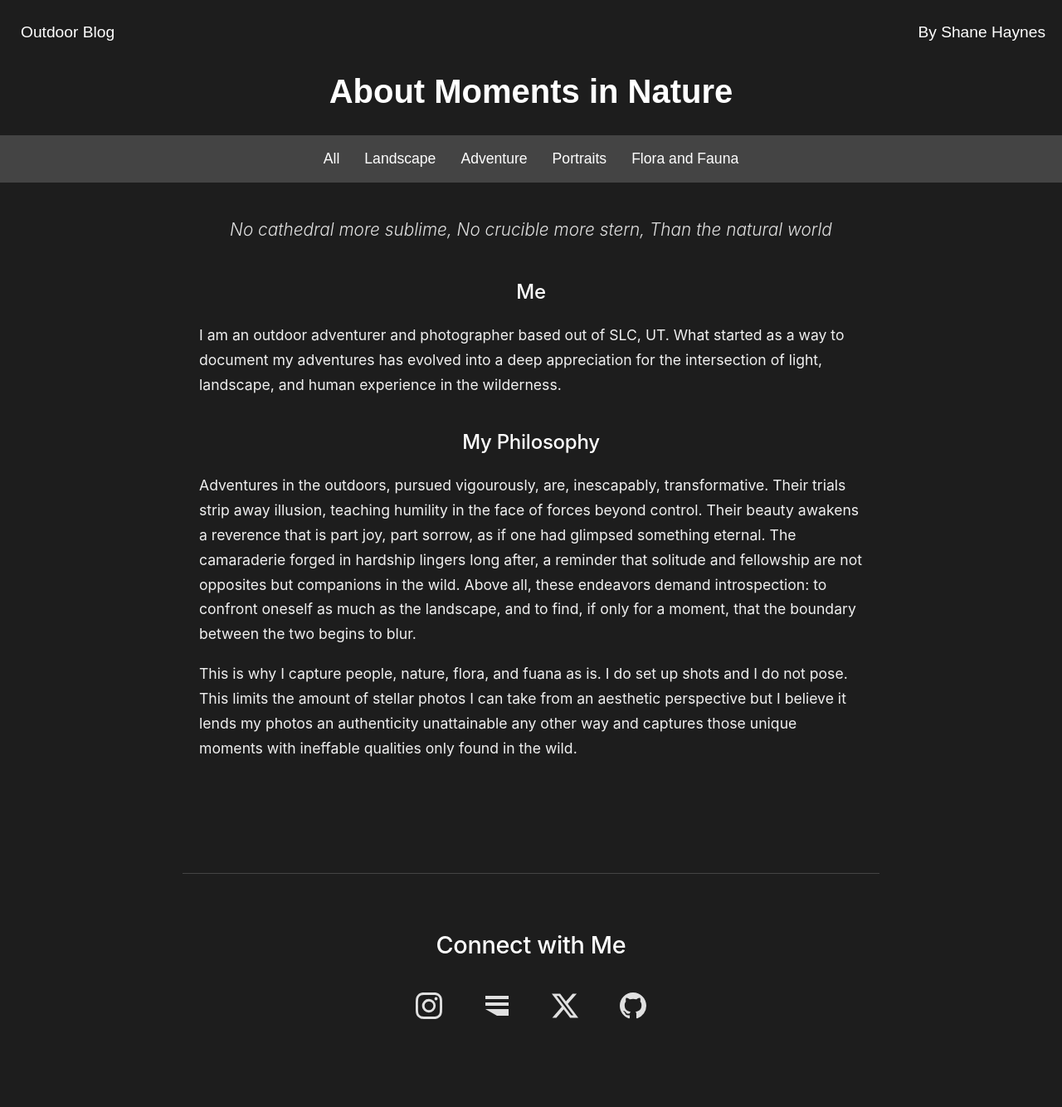
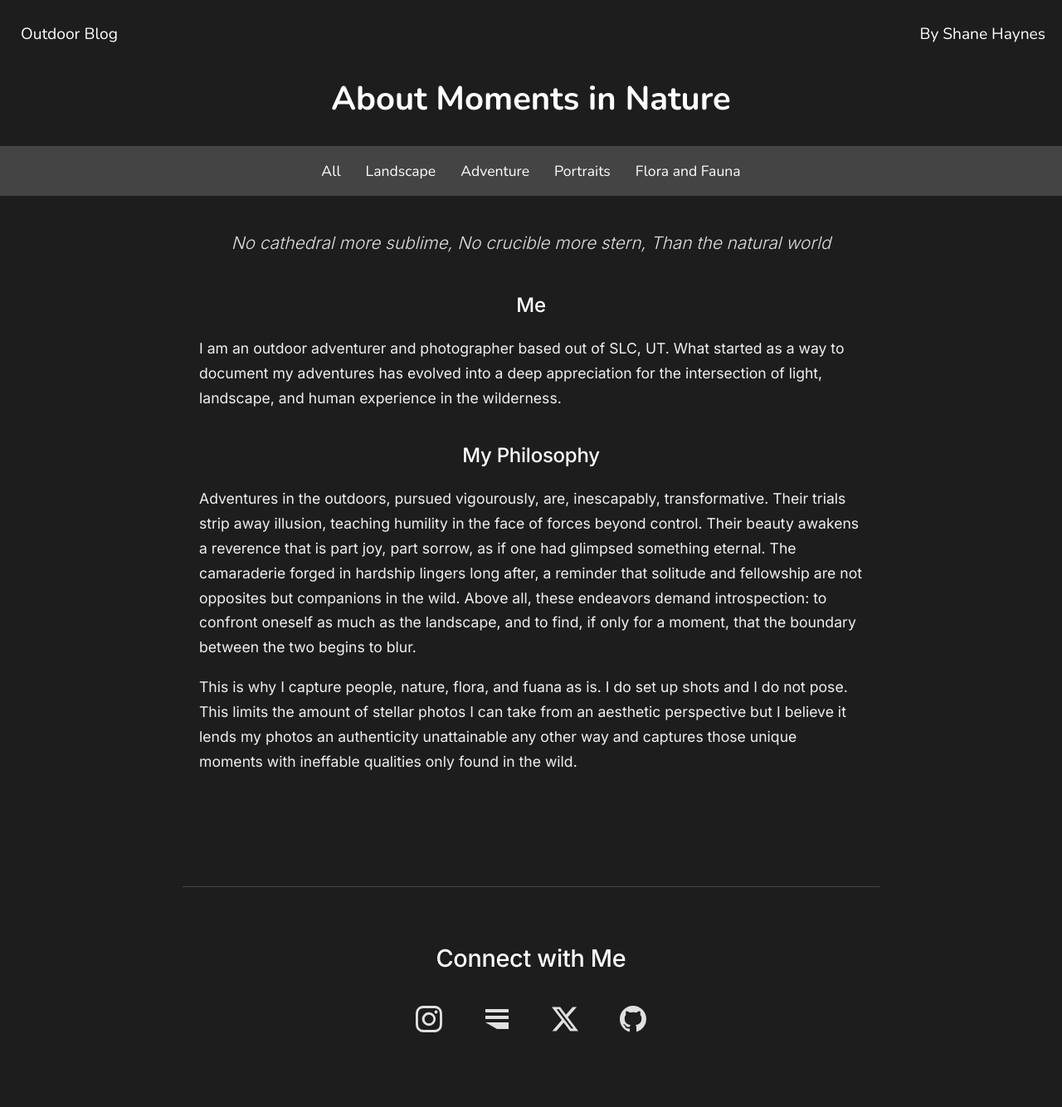
Before and after one commit to shanehaynes/PhotographyPortfolio, a Jekyll site: the page built from about.html, in a window 1280 px wide. Shown: the whole page at 83% size. Built offline with Jekyll 4.4.1, drawn with Linux system fonts in a browser that asks for light colours.

Commit message:
Optimize LCP speed with font preloading and critical CSS
- Add DNS prefetch and preconnect for Google Fonts
- Implement font preloading with display=swap for better LCP
- Add critical CSS inlining for above-the-fold content
- Optimize CSS loading with async preload strategy
- Add font-display: swap to prevent layout shifts
- Improve font rendering with antialiasing optimizations

```diff
--- a/_layouts/default.html
+++ b/_layouts/default.html
@@ -43,8 +43,88 @@
     <!-- Favicon -->
     <link rel="icon" type="image/x-icon" href="{{ site.baseurl }}/favicon.ico">
 
-    <!-- Stylesheet -->
-    <link rel="stylesheet" href="{{ site.baseurl }}/assets/css/styles.css">
+    <!-- DNS Prefetch for Google Fonts and assets -->
+    <link rel="dns-prefetch" href="//fonts.googleapis.com">
+    <link rel="dns-prefetch" href="//fonts.gstatic.com">
+    <link rel="preconnect" href="https://fonts.googleapis.com" crossorigin>
+    <link rel="preconnect" href="https://fonts.gstatic.com" crossorigin>
+
+    <!-- Preload critical fonts -->
+    <link rel="preload" href="https://fonts.googleapis.com/css2?family=Nunito:wght@400;600;700&family=Inter:wght@300;400;500;600&display=swap" as="style" onload="this.onload=null;this.rel='stylesheet'">
+    <noscript><link rel="stylesheet" href="https://fonts.googleapis.com/css2?family=Nunito:wght@400;600;700&family=Inter:wght@300;400;500;600&display=swap"></noscript>
+
+    <!-- Critical CSS for LCP optimization -->
+    <style>
+      /* Critical above-the-fold styles */
+      body {
+        font-family: "Nunito", sans-serif;
+        background: #1d1d1d;
+        color: #ffffff;
+        text-align: center;
+        margin: 0;
+        padding: 0;
+        -webkit-font-smoothing: antialiased;
+        -moz-osx-font-smoothing: grayscale;
+      }
+      .top-navbar {
+        display: flex;
+        justify-content: space-between;
+        align-items: center;
+        background: #1d1d1d;
+        padding: 15px 20px;
+        color: white;
+        margin-top: .5rem;
+        margin-bottom: -.75rem;
+        flex-wrap: nowrap;
+      }
+      .nav-left .brand a {
+        font-size: 1.2em;
+        color: white;
+        text-decoration: none;
+      }
+      .nav-right {
+        display: flex;
+        gap: 20px;
+      }
+      .nav-right a {
+        color: white;
+        text-decoration: none;
+        font-size: 1.2em;
+        transition: color 0.3s;
+        padding: 5px;
+      }
+      .site-header {
+        background: #1d1d1d;
+        padding: 30px 0;
+        color: white;
+      }
+      .site-header h1 {
+        font-size: 2.5em;
+        margin: 0;
+        padding: 0 15px;
+      }
+      .secondary-navbar {
+        background: #444;
+        padding: 10px 0;
+        display: flex;
+        justify-content: center;
+        gap: 20px;
+        flex-wrap: wrap;
+        align-items: center;
+      }
+      .secondary-navbar a {
+        color: white;
+        text-decoration: none;
+        font-size: 1.1em;
+        transition: color 0.3s;
+        padding: 8px 5px;
+        white-space: nowrap;
+      }
+    </style>
+
+    <!-- Preload critical CSS -->
+    <link rel="preload" href="{{ site.baseurl }}/assets/css/styles.css" as="style" onload="this.onload=null;this.rel='stylesheet'">
+    <noscript><link rel="stylesheet" href="{{ site.baseurl }}/assets/css/styles.css"></noscript>
 
 {% assign root = site.url | append: site.baseurl %}
 
--- a/assets/css/styles.css
+++ b/assets/css/styles.css
@@ -4,6 +4,10 @@
 make hover color the same across links (check out outdoor blog
 
 */
+
+/* Import Google Fonts with font-display: swap for better LCP */
+@import url('https://fonts.googleapis.com/css2?family=Nunito:wght@400;600;700&family=Inter:wght@300;400;500;600&display=swap');
+
 /* Global Styles */
 body {
   font-family: "Nunito", sans-serif;
@@ -14,6 +18,10 @@
   padding: 0;
   /* Improve touch scrolling on mobile */
   -webkit-overflow-scrolling: touch;
+  /* Optimize font rendering */
+  font-display: swap;
+  -webkit-font-smoothing: antialiased;
+  -moz-osx-font-smoothing: grayscale;
 }
 
 /* Top Navbar */
@@ -253,6 +261,7 @@
   margin-bottom: 10px;
   font-weight: 600;
   letter-spacing: -0.02em;
+  font-display: swap;
 }
 
 .about-subtitle {
@@ -262,6 +271,7 @@
   font-style: italic;
   margin: 0;
   font-weight: 300;
+  font-display: swap;
 }
 
 .about-section {
@@ -276,6 +286,7 @@
   margin-bottom: 15px;
   font-weight: 500;
   letter-spacing: -0.01em;
+  font-display: swap;
 }
 
 .about-section p {
@@ -285,6 +296,7 @@
   margin-bottom: 15px;
   font-weight: 400;
   line-height: 1.7;
+  font-display: swap;
 }
 
 .about-section p:last-child {
@@ -307,6 +319,7 @@
   margin-bottom: 30px;
   font-weight: 500;
   letter-spacing: -0.01em;
+  font-display: swap;
 }
 
 .social-icons {
```
